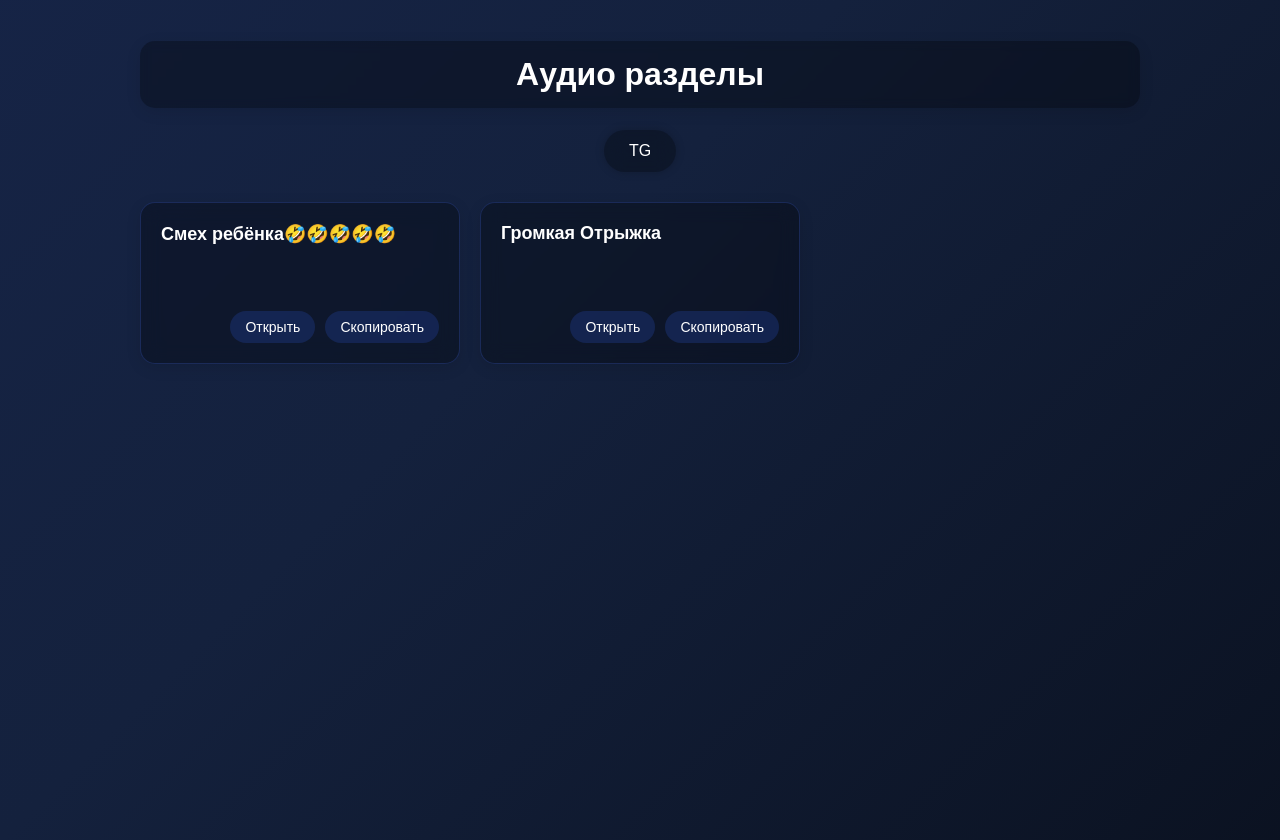
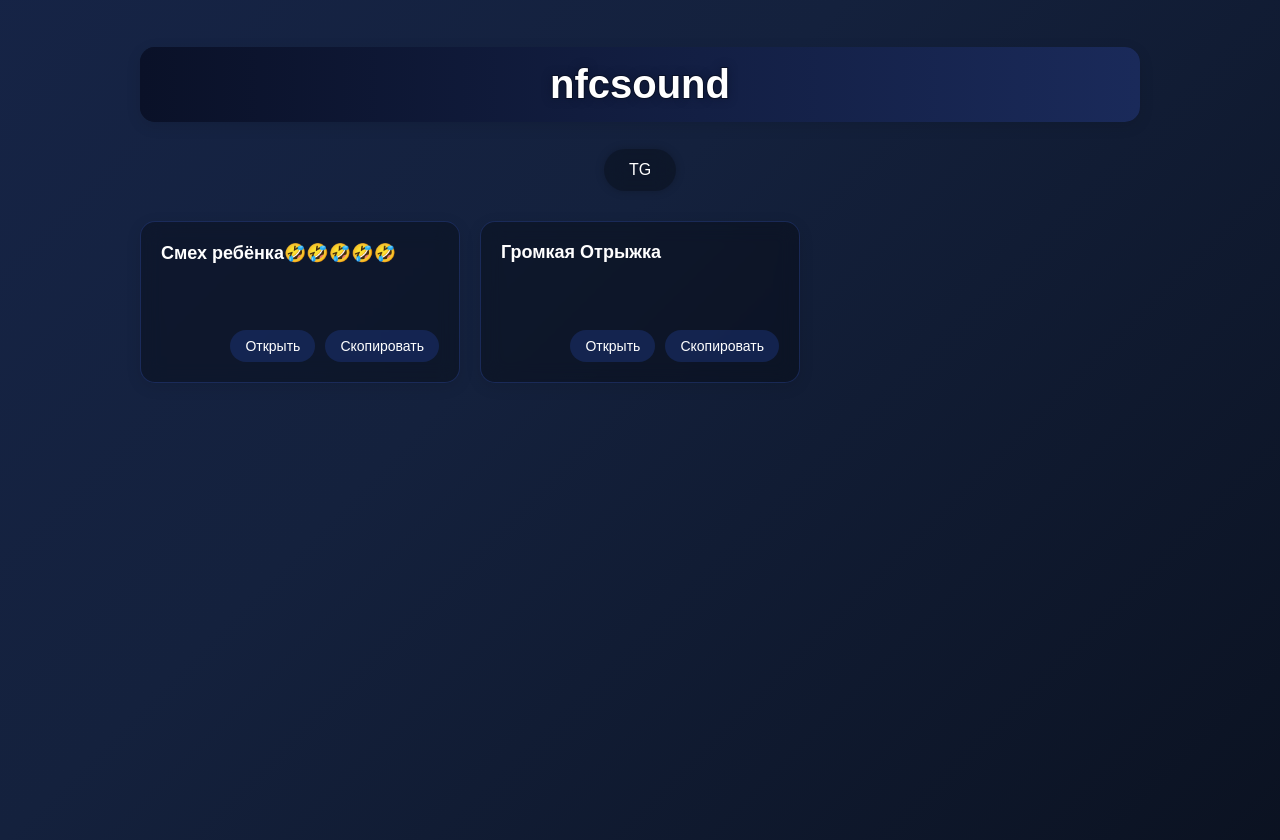
Before and after one commit to AfonasGa/nfcsound, a plain HTML site: page index.html in a window 1280 px wide. Drawn offline with Linux system fonts and the light colour scheme.

Commit message:
Update index.html

```diff
--- a/index.html
+++ b/index.html
@@ -3,7 +3,7 @@
 <head>
     <meta charset="UTF-8">
     <meta name="viewport" content="width=device-width, initial-scale=1.0">
-    <title>Аудио разделы</title>
+    <title>nfcsound</title>
     <style>
         :root {
             --primary-bg: linear-gradient(-45deg, #000000, #14213d, #1a2a5a, #000000);
@@ -39,13 +39,59 @@
 
         h1 {
             text-align: center;
-            backdrop-filter: blur(5px);
             padding: 15px;
             border-radius: var(--border-radius);
             background: var(--card-bg);
             box-shadow: 0 4px 15px rgba(0, 0, 0, 0.1);
+            position: relative;
+            z-index: 1;
+            backdrop-filter: blur(5px);
+            font-size: 2.5rem;
+            font-weight: bold;
         }
 
+        h1::before {
+            content: 'nfcsound';
+            position: absolute;
+            top: 0;
+            left: 0;
+            right: 0;
+            bottom: 0;
+            display: flex;
+            align-items: center;
+            justify-content: center;
+            color: transparent;
+            -webkit-text-stroke: 2px;
+            -webkit-text-stroke-color: #1a2a5a;
+            background: linear-gradient(90deg, #0a1128, #1a2a5a, #0a1128);
+            background-size: 200% 200%;
+            animation: textStroke 5s ease infinite;
+            border-radius: var(--border-radius);
+            z-index: -1;
+            padding: 15px;
+            backdrop-filter: blur(5px);
+            text-shadow: 0 0 10px rgba(26, 42, 90, 0.7);
+        }
+
+        @keyframes textStroke {
+            0% {
+                -webkit-text-stroke-color: #0a1128;
+                background-position: 0% 50%;
+                text-shadow: 0 0 10px rgba(10, 17, 40, 0.7);
+            }
+            50% {
+                -webkit-text-stroke-color: #1a2a5a;
+                background-position: 100% 50%;
+                text-shadow: 0 0 15px rgba(26, 42, 90, 0.9);
+            }
+            100% {
+                -webkit-text-stroke-color: #0a1128;
+                background-position: 0% 50%;
+                text-shadow: 0 0 10px rgba(10, 17, 40, 0.7);
+            }
+        }
+
+        /* Остальные стили остаются без изменений */
         .buttons {
             display: flex;
             justify-content: center;
@@ -166,7 +212,7 @@
 </head>
 <body>
     <div class="container">
-        <h1 id="title">Аудио разделы</h1>
+        <h1 id="title">nfcsound</h1>
 
         <div class="buttons">
             <a href="https://afonasga.t.me/" class="btn" target="_blank">TG</a>
@@ -222,8 +268,8 @@
 
                 if (pathParts.length > 1) {
                     currentPath = `start/${pathParts[1].split('/')[0]}/`;
-                    document.title = `Раздел: ${pathParts[1].split('/')[0]}`;
-                    titleElement.textContent = `Раздел: ${pathParts[1].split('/')[0]}`;
+                    document.title = `nfcsound: ${pathParts[1].split('/')[0]}`;
+                    titleElement.textContent = `nfcsound: ${pathParts[1].split('/')[0]}`;
                 }
 
                 // Получаем список папок через index.json или напрямую
```
